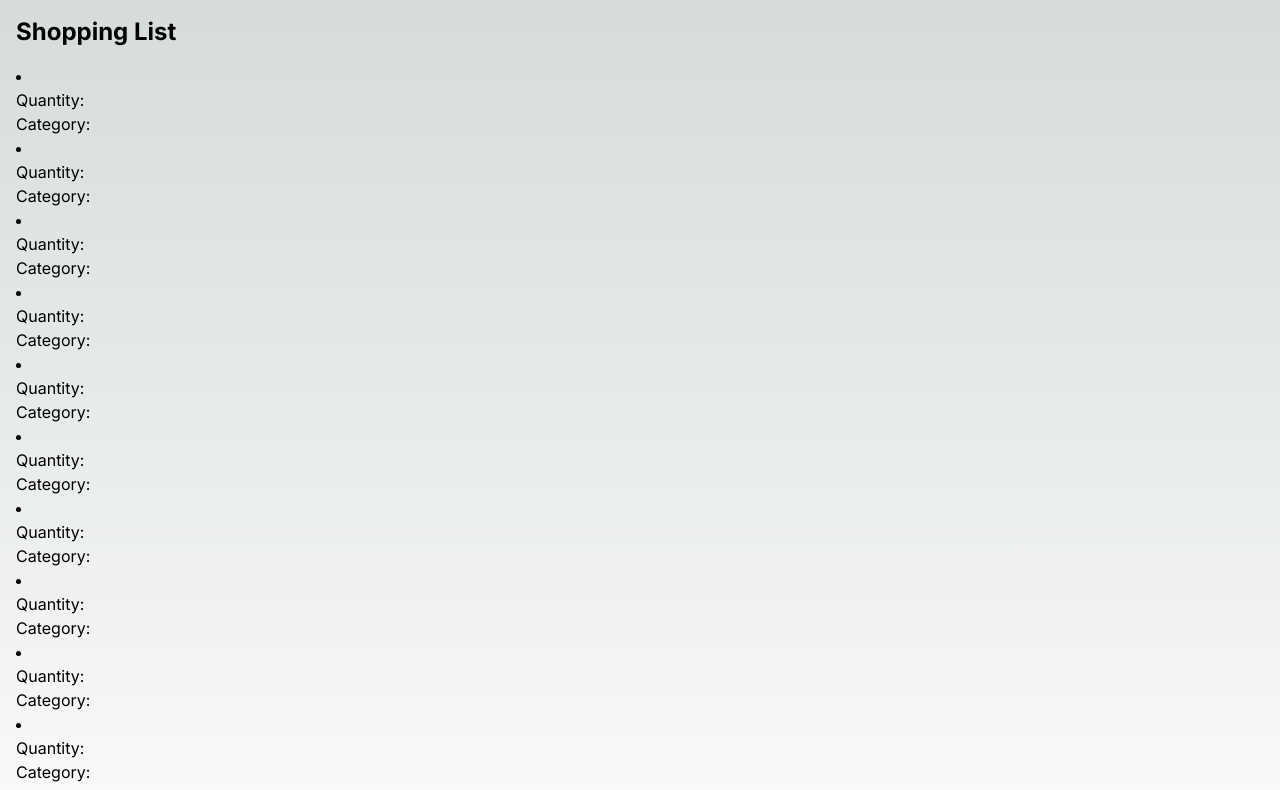
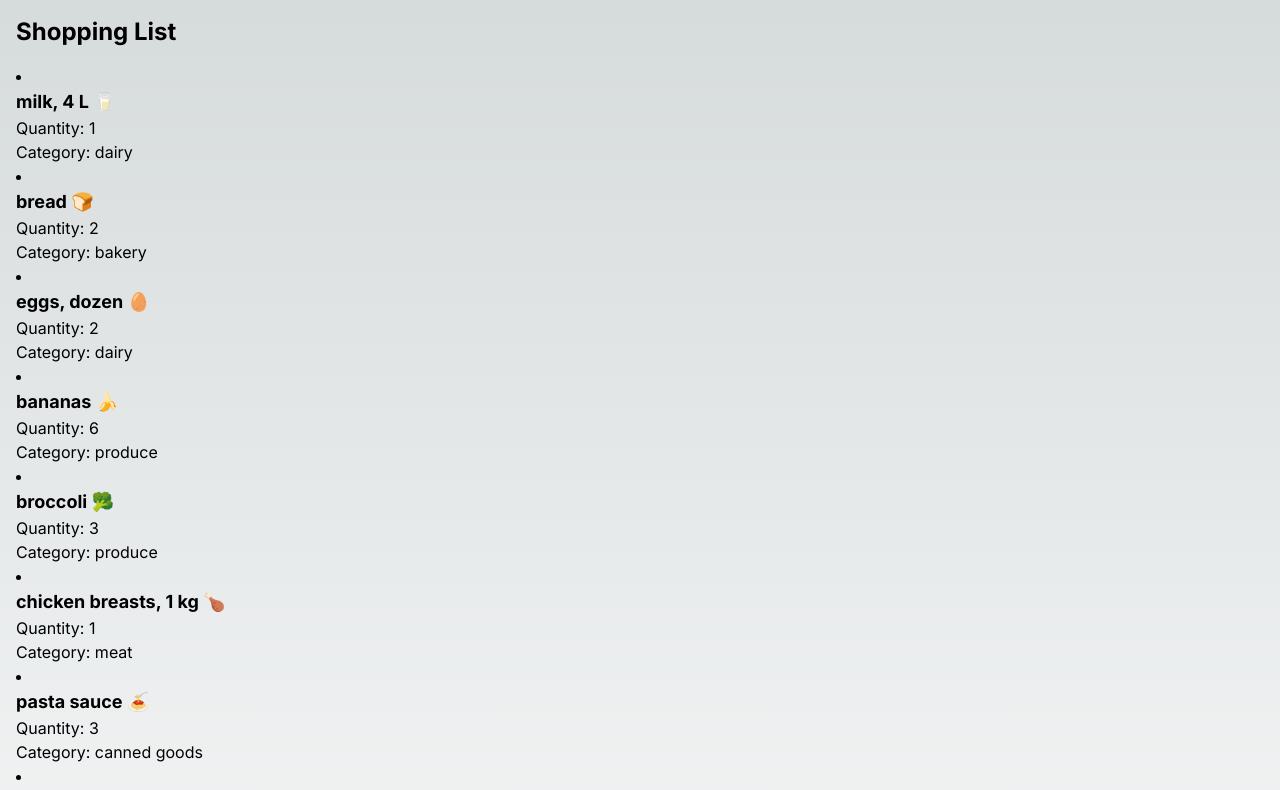
Before and after one commit to Daws98/cprg306-assignments, a Next.js app: page /week-3 in a window 1280 px wide. Shown: the top 790 px of the page. Built offline with nearby package versions, Linux system fonts and the light colour scheme.

Commit message:
more updates

```diff
--- a/app/week-3/item.js
+++ b/app/week-3/item.js
@@ -1,11 +1,11 @@
 import React from 'react';
 
-const Item = ({ name, quantity, category }) => {
+const Item = ({ item }) => {
     return (
-        <li className>
-            <h3 className="text-lg font-bold">{name}</h3>
-            <p>Quantity: {quantity}</p>
-            <p>Category: {category}</p>
+        <li>
+            <h3 className="text-lg font-bold">{item.name}</h3>
+            <p>Quantity: {item.quantity}</p>
+            <p>Category: {item.category}</p>
         </li>
     );
 };
```
